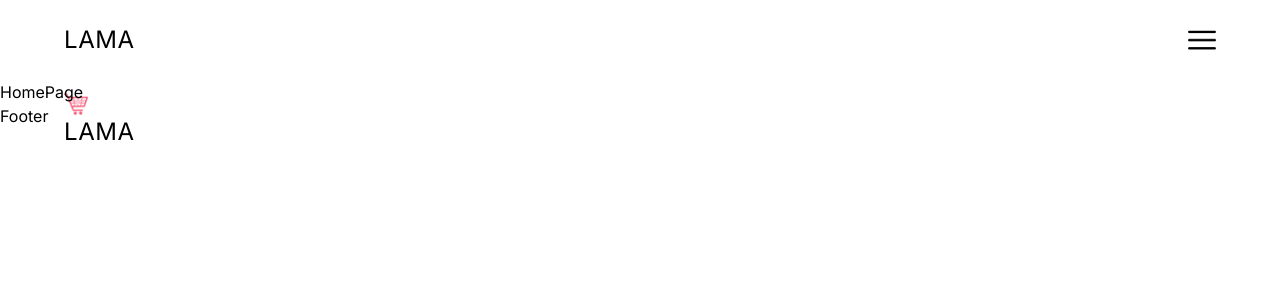
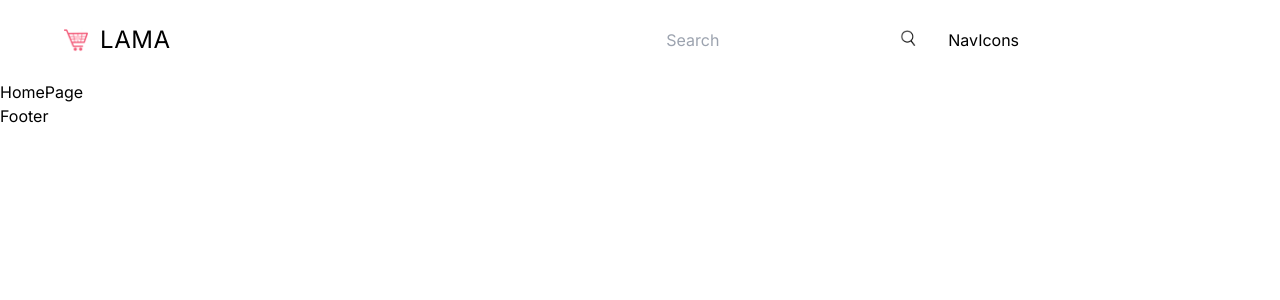
Before and after one commit to patrickNwafo/ecomm, a Next.js app: page / in a window 1280 px wide. Shown: the top 300 px of the page. Built offline with nearby package versions, Linux system fonts and the light colour scheme.

Commit message:
Search bar

```diff
--- /dev/null
+++ b/src/components/NavIcons.tsx
@@ -0,0 +1,7 @@
+"use client";
+
+const NavIcons = () => {
+    return <div className="">NavIcons</div>;
+};
+
+export default NavIcons;
--- a/src/components/Navbar.tsx
+++ b/src/components/Navbar.tsx
@@ -1,12 +1,14 @@
 import Link from "next/link";
 import Menu from "./Menu";
 import Image from "next/image";
+import SearchBar from "./SearchBar";
+import NavIcons from "./NavIcons";
 
 const Navbar = () => {
     return (
         <div className="h-20 px-4 md:px-16 xl:32 2xl:px-64">
             {/* MOBILE */}
-            <div className=" h-full flex items-center justify-between relative">
+            <div className=" h-full flex items-center justify-between relative md:hidden">
                 <Link href="/">
                     <div className="text-2xl tracking-wide">LAMA</div>
                 </Link>
@@ -16,13 +18,16 @@ const Navbar = () => {
             <div className="hidden md:flex items-center justify-between gap-8 h-full">
                 {/* Left */}
                 <div className="w-1/3">
-                    <Link href="/">
+                    <Link href="/" className="flex items-center gap-3">
                         <Image src="/logo.png" alt="" width={24} height={24} />
                         <div className="text-2xl tracking-wide">LAMA</div>
                     </Link>
                 </div>
                 {/* Right */}
-                <div className="w-2/3"></div>
+                <div className="w-2/3 flex items-center justify-center gap-8">
+                    <SearchBar />
+                    <NavIcons />
+                </div>
             </div>
         </div>
     );
--- /dev/null
+++ b/src/components/SearchBar.tsx
@@ -0,0 +1,16 @@
+"use client";
+
+import Image from "next/image";
+
+const SearchBar = () => {
+    return (
+        <form className="">
+            <input type="text" placeholder="Search" />
+            <button className=" cursor-pointer">
+                <Image src="/search.png" alt="" width={16} height={16} />
+            </button>
+        </form>
+    );
+};
+
+export default SearchBar;
```
